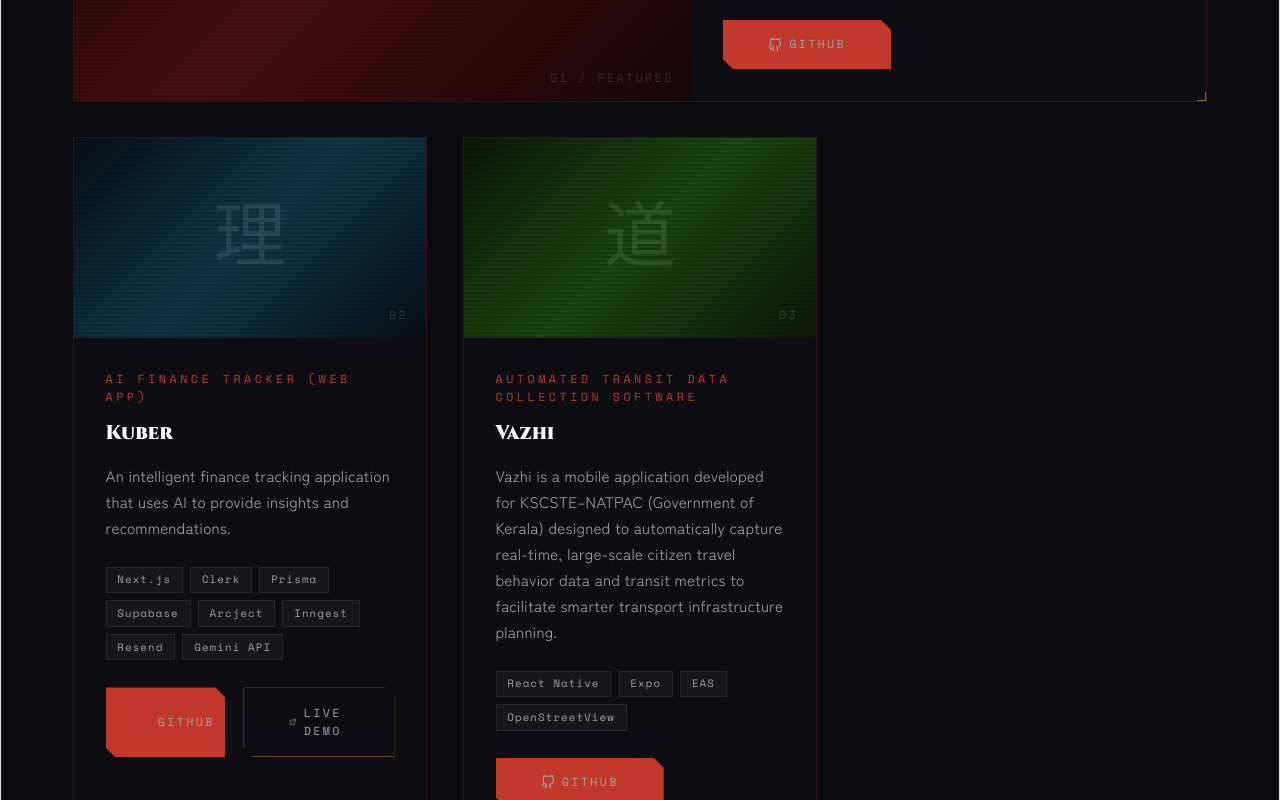
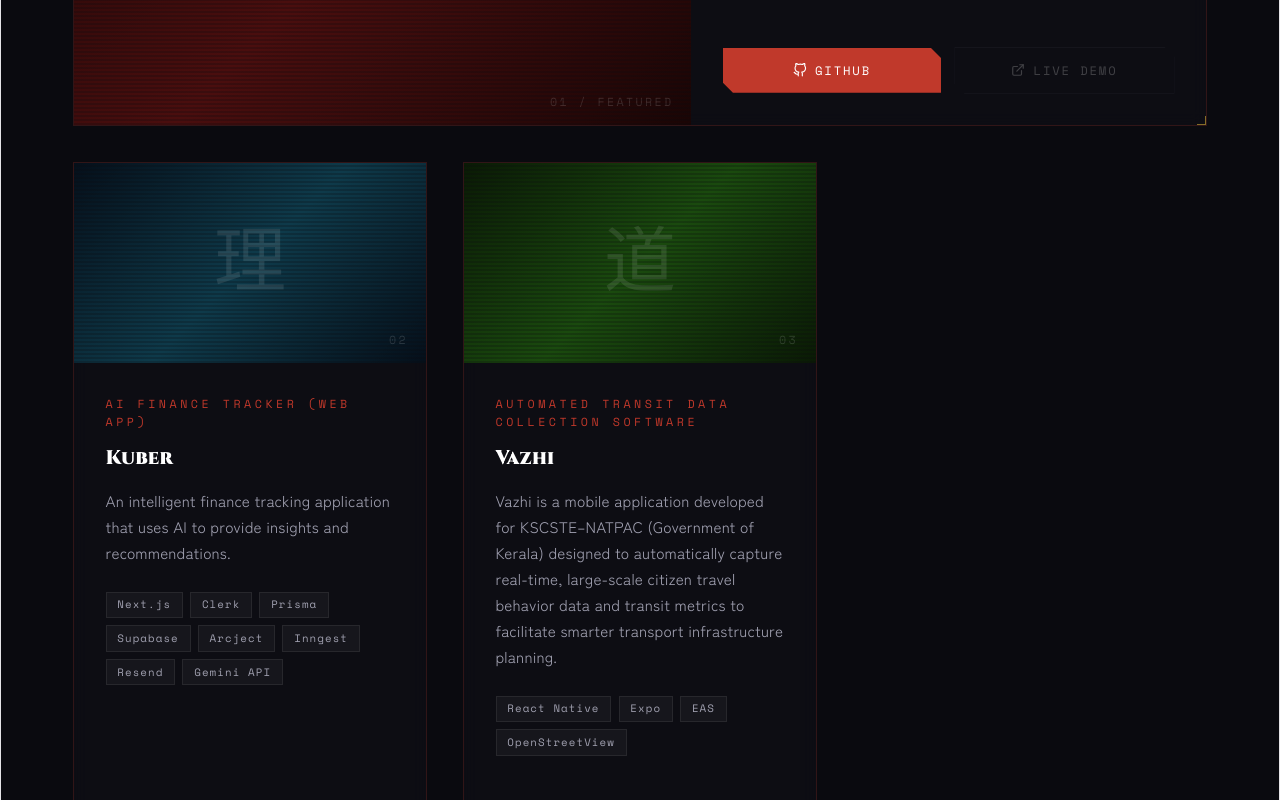
Before and after one commit to Mr-Prince2/aariyas-bevin-portfolio, a React (Vite) app: page / in a window 1280 px wide. Shown: the part 4220-5020 px from the top of the page. Built offline with nearby package versions, Linux system fonts and the light colour scheme; the HTML template or start-up script is replaced by a standard one.

Commit message:
fix(projects): align action buttons in fixed bottom position with disabled states

```diff
--- a/src/sections/Projects/Projects.css
+++ b/src/sections/Projects/Projects.css
@@ -15,6 +15,9 @@
   overflow: hidden;
   background: rgba(255, 255, 255, 0.01);
   transition: transform 0.4s cubic-bezier(0.16, 1, 0.3, 1), border-color 0.3s;
+  display: flex;
+  flex-direction: column;
+  height: 100%;
 }
 
 .project-card:hover {
@@ -81,6 +84,9 @@
 /* CARD BODY */
 .project-body {
   padding: 1.75rem;
+  display: flex;
+  flex-direction: column;
+  flex: 1;
 }
 
 .project-category {
@@ -126,24 +132,58 @@
 
 .project-links {
   display: flex;
-  gap: 1rem;
+  align-items: center;
+  gap: 0.75rem;
+  margin-top: auto;
+  padding-top: 1.5rem;
+  width: 100%;
+  flex-wrap: wrap;
 }
 
 .project-link {
   font-family: 'Space Mono', monospace;
-  font-size: 0.65rem;
-  letter-spacing: 0.2em;
+  font-size: 0.68rem;
+  letter-spacing: 0.15em;
   text-transform: uppercase;
-  color: var(--text-dim);
   text-decoration: none;
-  transition: color 0.3s;
-  display: flex;
+  display: inline-flex;
   align-items: center;
-  gap: 0.4rem;
+  justify-content: center;
+  gap: 0.45rem;
+  padding: 0.7rem 1rem;
+  flex: 1;
+  min-width: 110px;
+  text-align: center;
+  box-sizing: border-box;
+  transition: transform 0.3s ease, box-shadow 0.3s ease, border-color 0.3s ease, color 0.3s ease, background 0.3s ease;
 }
 
-.project-link:hover { color: var(--gold); }
-.project-link svg { width: 14px; height: 14px; }
+.project-link:hover {
+  color: var(--gold);
+}
+
+.project-link svg {
+  width: 14px;
+  height: 14px;
+  flex-shrink: 0;
+}
+
+.project-link.is-disabled {
+  opacity: 0.35;
+  cursor: not-allowed;
+  pointer-events: none;
+  filter: grayscale(1);
+  border-color: rgba(255, 255, 255, 0.1) !important;
+  color: var(--text-dim) !important;
+  background: rgba(255, 255, 255, 0.02) !important;
+  box-shadow: none !important;
+  transform: none !important;
+}
+
+.project-link.is-disabled:hover {
+  transform: none !important;
+  box-shadow: none !important;
+}
 
 /* FEATURED PROJECT SPECIAL LAYOUT */
 .project-featured {
--- a/src/sections/Projects/Projects.jsx
+++ b/src/sections/Projects/Projects.jsx
@@ -1,4 +1,3 @@
-import React from 'react';
 import { projects } from '../../data';
 import './Projects.css';
 
@@ -43,26 +42,39 @@ const Projects = () => {
               </div>
 
               <div className="project-links">
-                {project.github && project.github !== '#' && (
+                {project.github && project.github !== '#' ? (
                   <a
                     href={project.github}
                     className="project-link btn-primary interactive"
                     target="_blank"
                     rel="noopener noreferrer"
+                    aria-label={`${project.title} GitHub repository`}
                   >
                     <svg viewBox="0 0 24 24" fill="none" stroke="currentColor" strokeWidth="2" strokeLinecap="round" strokeLinejoin="round">
                       <path d="M9 19c-5 1.5-5-2.5-7-3m14 6v-3.87a3.37 3.37 0 0 0-.94-2.61c3.14-.35 6.44-1.54 6.44-7A5.44 5.44 0 0 0 20 4.77 5.07 5.07 0 0 0 19.91 1S18.73.65 16 2.48a13.38 13.38 0 0 0-7 0C6.27.65 5.09 1 5.09 1A5.07 5.07 0 0 0 5 4.77a5.44 5.44 0 0 0-1.5 3.78c0 5.42 3.3 6.61 6.44 7A3.37 3.37 0 0 0 9 18.13V22" />
                     </svg>
                     GitHub
                   </a>
+                ) : (
+                  <span
+                    className="project-link btn-primary is-disabled"
+                    aria-disabled="true"
+                    title="GitHub link not available"
+                  >
+                    <svg viewBox="0 0 24 24" fill="none" stroke="currentColor" strokeWidth="2" strokeLinecap="round" strokeLinejoin="round">
+                      <path d="M9 19c-5 1.5-5-2.5-7-3m14 6v-3.87a3.37 3.37 0 0 0-.94-2.61c3.14-.35 6.44-1.54 6.44-7A5.44 5.44 0 0 0 20 4.77 5.07 5.07 0 0 0 19.91 1S18.73.65 16 2.48a13.38 13.38 0 0 0-7 0C6.27.65 5.09 1 5.09 1A5.07 5.07 0 0 0 5 4.77a5.44 5.44 0 0 0-1.5 3.78c0 5.42 3.3 6.61 6.44 7A3.37 3.37 0 0 0 9 18.13V22" />
+                    </svg>
+                    GitHub
+                  </span>
                 )}
 
-                {project.demo && project.demo !== '#' && (
+                {project.demo && project.demo !== '#' ? (
                   <a
                     href={project.demo}
                     className="project-link btn-secondary interactive"
                     target="_blank"
                     rel="noopener noreferrer"
+                    aria-label={`${project.title} live demo`}
                   >
                     <svg viewBox="0 0 24 24" fill="none" stroke="currentColor" strokeWidth="2" strokeLinecap="round" strokeLinejoin="round">
                       <path d="M18 13v6a2 2 0 0 1-2 2H5a2 2 0 0 1-2-2V8a2 2 0 0 1 2-2h6" />
@@ -71,6 +83,19 @@ const Projects = () => {
                     </svg>
                     Live Demo
                   </a>
+                ) : (
+                  <span
+                    className="project-link btn-secondary is-disabled"
+                    aria-disabled="true"
+                    title="Live demo not available"
+                  >
+                    <svg viewBox="0 0 24 24" fill="none" stroke="currentColor" strokeWidth="2" strokeLinecap="round" strokeLinejoin="round">
+                      <path d="M18 13v6a2 2 0 0 1-2 2H5a2 2 0 0 1-2-2V8a2 2 0 0 1 2-2h6" />
+                      <polyline points="15 3 21 3 21 9" />
+                      <line x1="10" y1="14" x2="21" y2="3" />
+                    </svg>
+                    Live Demo
+                  </span>
                 )}
               </div>
             </div>
```
